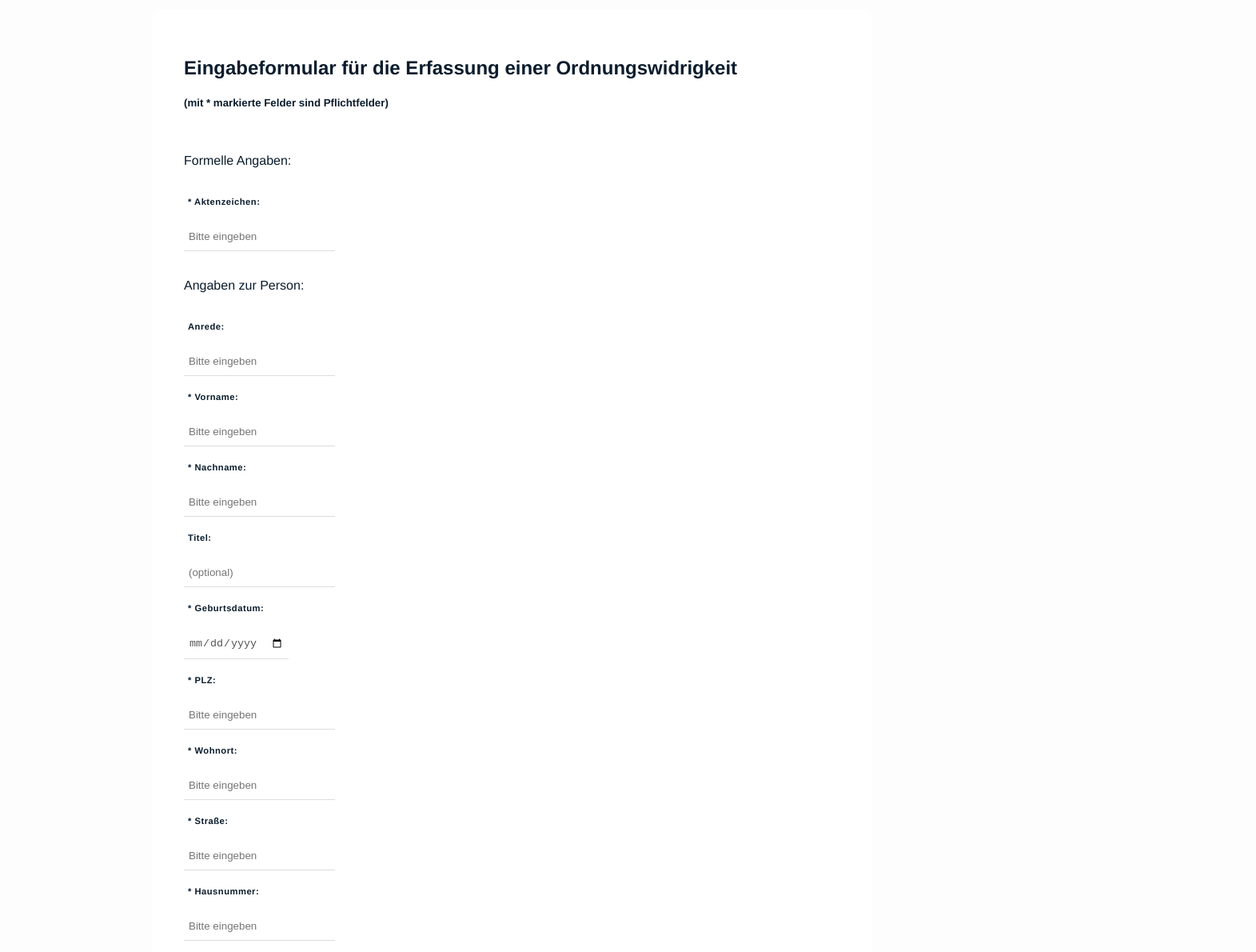
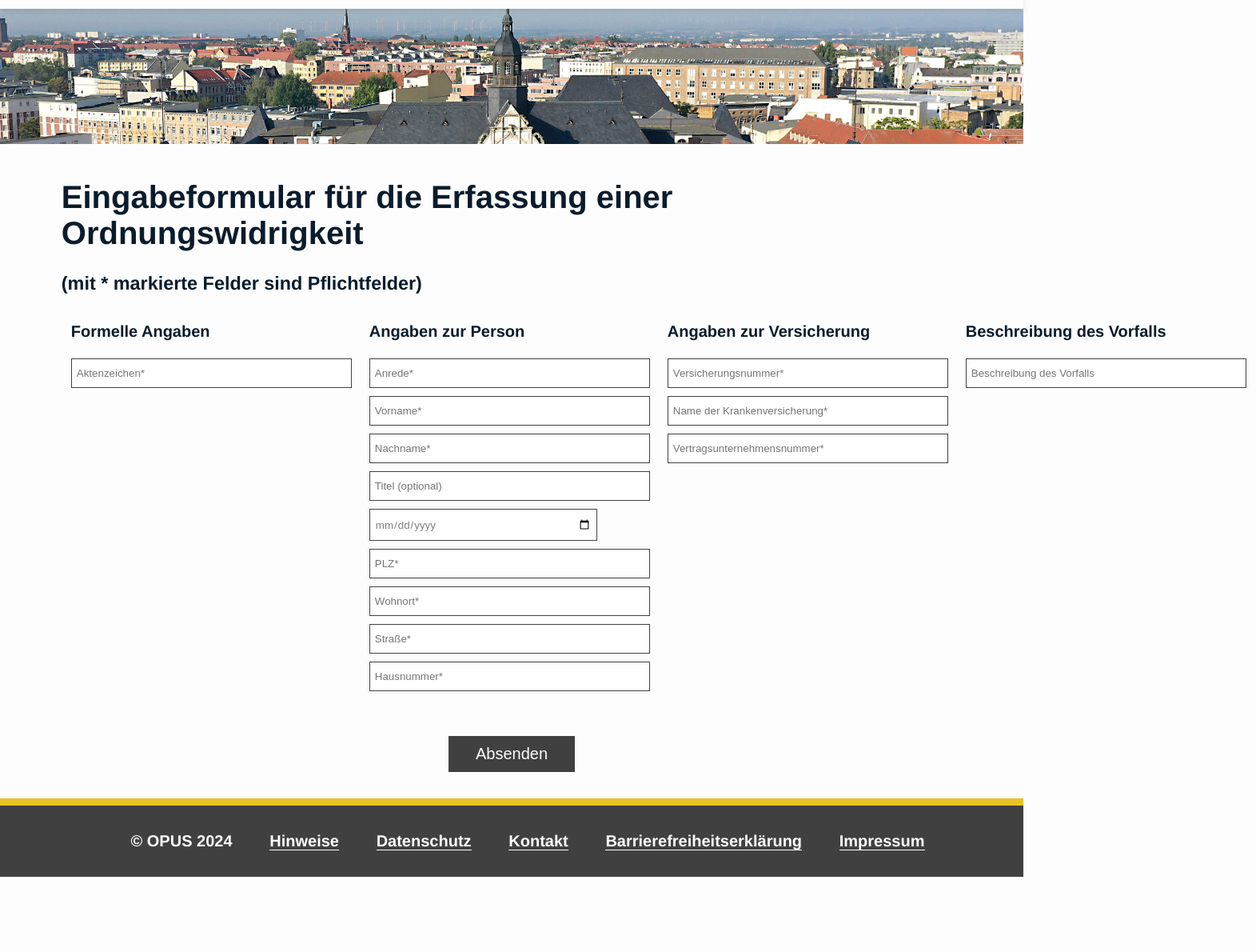
Before and after one commit to Cubemil/OPAS-User-Interface, a Vue app in the folder App/: page /input-form in a window 1280 px wide. Shown: the part 100-1290 px from the top of the page at 80% size, 1571 px wide, since content can reach past the window. After the commit the page ends 1196 px from the top, so only its background shows below. Built offline with nearby package versions, Linux system fonts and the light colour scheme.

Commit message:
updated case overview & input formular

```diff
--- a/App/src/components/CaseOverview.vue
+++ b/App/src/components/CaseOverview.vue
@@ -1,7 +1,9 @@
 <template>
   <div class="case-overview">
     <Navbar/>
-    <div class="case-overview-panel">
+    <img id="background" src="@/assets/landesverwaltungsamt.jpeg" alt="background">
+    <div class="menu-container">
+      <div class="menu">
         <h1>Fallübersicht</h1>
         <div v-if="items.length">
           <div v-for="item in items" :key="item.aktenzeichen" class="item">
@@ -12,6 +14,7 @@
         </div>
         <div v-else>
           <p>Es wurden keine Fälle gefunden.</p>
+        </div>
       </div>
     </div>
     <Footer/>
@@ -48,36 +51,43 @@ export default {
 </script>
 
 <style>
-.case-overview-panel {
-  position: relative;
-  margin: 50px 80px 0 80px;
-  padding: 20px;
-  border-radius: 15px;
-  background: #fdfdfd;
-  box-shadow: 0 0 10px rgba(0, 0, 0, 0.5);
+#background {
+  height: 100%;
+  width: 100%;
+  z-index: -1;
 }
 
-.case-overview .item {
+.menu-container {
+  background: #fdfdfd;
+  width: 100%;
+  min-height: 520px;
+}
+
+.menu {
+  padding: 1% 6%;
+  font-size: 20px;
+  font-weight: bold;
+}
+
+.menu .item {
   border: 1px solid #ddd;
   padding: 20px;
   margin-bottom: 20px;
-  border-radius: 10px;
   background: #f9f9f9;
   box-shadow: 0 2px 5px rgba(0, 0, 0, 0.1);
-  transition: transform 0.3s, box-shadow 0.3s;
+  transition: 0.3s;
 }
 
-.case-overview .item:hover {
-  transform: translateY(-5px);
-  box-shadow: 0 5px 15px rgba(0, 0, 0, 0.2);
+.menu .item:hover {
+  background: #E8C325;
 }
 
-.case-overview .item p {
+.menu .item p {
   margin: 5px 0;
   font-size: 16px;
 }
 
-.case-overview .item p strong {
+.menu .item p strong {
   color: #333;
 }
 </style>
--- a/App/src/components/Home.vue
+++ b/App/src/components/Home.vue
@@ -5,7 +5,8 @@
     <div class="menu-container">
       <div class="menu">
         <h1 id="title">OWiG121</h1>
-        <p id="description">Ordnungswidrigkeitsverfahren<br/>nach §121 Abs.1 Nr.6 SGB XI - Soziale Pflegeversicherung</p>
+        <p id="description">Ordnungswidrigkeitsverfahren<br/>nach §121 Abs.1 Nr.6 SGB XI - Soziale Pflegeversicherung
+        </p>
         <router-link to="/my-space" class="router-link">
           <button id="btn">Ersterfassung</button>
         </router-link>
@@ -40,22 +41,22 @@ export default {
 </script>
 
 <style>
+#background {
+  height: 100%;
+  width: 100%;
+  z-index: -1;
+}
+
 .menu-container {
   background: #fdfdfd;
   width: 100%;
-  height: 540px;
+  min-height: 525px;
 }
 
 .menu {
   padding: 1% 6%;
   font-size: 20px;
   font-weight: bold;
-}
-
-#background {
-  height: 100%;
-  width: 100%;
-  z-index: -1;
 }
 
 #btn {
--- a/App/src/components/InputForm.vue
+++ b/App/src/components/InputForm.vue
@@ -1,66 +1,60 @@
 <template>
   <div class="input-form">
     <Navbar/>
-    <form @submit.prevent="handleSubmit">
-      <h2>Eingabeformular für die Erfassung einer Ordnungswidrigkeit</h2>
-      <h5>(mit * markierte Felder sind Pflichtfelder)</h5>
+    <img id="background" src="@/assets/landesverwaltungsamt.jpeg" alt="background">
+    <div class="menu-container">
+      <div class="menu">
+        <form @submit.prevent="handleSubmit">
+          <h1 id="title">Eingabeformular für die Erfassung einer Ordnungswidrigkeit</h1>
+          <h3 id="description">(mit * markierte Felder sind Pflichtfelder)</h3>
 
-      <br>
-      <p>Formelle Angaben: </p>
+          <table class="input-fields">
+            <tr>
+              <th>Formelle Angaben</th>
+              <th>Angaben zur Person</th>
+              <th>Angaben zur Versicherung</th>
+              <th>Beschreibung des Vorfalls</th>
+            </tr>
+            <tr>
+              <td>
+                <input type="text" required v-model="aktenzeichen" placeholder="Aktenzeichen*" size="40">
+              </td>
+              <td>
+                <input type="text" required v-model="anrede" placeholder="Anrede*" size="40">
+                <input type="text" required v-model="vorname" placeholder="Vorname*" size="40">
+                <input type="text" required v-model="nachname" placeholder="Nachname*" size="40">
+                <input type="text" v-model="titel" placeholder="Titel (optional)" size="40">
+                <input type="date" required v-model="geburtsdatum" placeholder="Geburtsdatum*">
+                <input type="text" required v-model="plz" placeholder="PLZ*" size="40">
+                <input type="text" required v-model="wohnort" placeholder="Wohnort*" size="40">
+                <input type="text" required v-model="str" placeholder="Straße*" size="40">
+                <input type="text" required v-model="hausnummer" placeholder="Hausnummer*" size="40">
+              </td>
+              <td>
+                <input type="text" required v-model="versicherungsnummer" placeholder="Versicherungsnummer*"
+                       size="40">
+                <input type="text" required v-model="krankenversicherungsname"
+                       placeholder="Name der Krankenversicherung*"
+                       size="40">
+                <input type="text" required v-model="vertragsunternehmensnummer"
+                       placeholder="Vertragsunternehmensnummer*"
+                       size="40">
+              </td>
+              <td>
+                <input id="beschreibung" type="text" required v-model="beschreibung"
+                       placeholder="Beschreibung des Vorfalls"
+                       size="40">
+              </td>
+            </tr>
+          </table>
 
-      <label>* Aktenzeichen:</label>
-      <input type="text" required v-model="aktenzeichen" placeholder="Bitte eingeben">
-
-      <br>
-      <p>Angaben zur Person:</p>
-
-      <label>Anrede:</label>
-      <input type="text" required v-model="anrede" placeholder="Bitte eingeben">
-
-      <label>* Vorname:</label>
-      <input type="text" required v-model="vorname" placeholder="Bitte eingeben">
-
-      <label>* Nachname:</label>
-      <input type="text" required v-model="nachname" placeholder="Bitte eingeben">
-
-      <label>Titel:</label>
-      <input type="text" v-model="titel" placeholder="(optional)">
-
-      <label>* Geburtsdatum:</label>
-      <input type="date" required v-model="geburtsdatum" placeholder="Bitte eingeben">
-
-      <label>* PLZ: </label>
-      <input type="text" required v-model="plz" placeholder="Bitte eingeben">
-
-      <label>* Wohnort:</label>
-      <input type="text" required v-model="wohnort" placeholder="Bitte eingeben">
-
-      <label>* Straße: </label>
-      <input type="text" required v-model="str" placeholder="Bitte eingeben">
-
-      <label>* Hausnummer: </label>
-      <input type="text" required v-model="hausnummer" placeholder="Bitte eingeben">
-
-      <br>
-      <p>Angaben zur Versicherung:</p>
-      <label>* Versicherungsnummer:</label>
-      <input type="text" required v-model="versicherungsnummer" placeholder="Bitte eingeben">
-
-      <label>* Name der Krankenversicherung:</label>
-      <input type="text" required v-model="krankenversicherungsname" placeholder="Bitte eingeben">
-
-      <label>* Vertragsunternehmensnummer:</label>
-      <input type="text" required v-model="vertragsunternehmensnummer" placeholder="Bitte eingeben">
-
-      <br>
-      <p>Beschreibung des Vorfalls:</p>
-      <input id="beschreibung" type="text" required v-model="beschreibung" placeholder="Bitte eingeben">
-
-      <div class="submit">
-        <button id="submit_button">Absenden</button>
-        <p id="submit_area"></p>
+          <div class="submit">
+            <button id="submit_button">Absenden</button>
+            <p id="submit_area"></p>
+          </div>
+        </form>
       </div>
-    </form>
+    </div>
     <Footer/>
   </div>
 </template>
@@ -137,51 +131,97 @@ export default {
 </script>
 
 <style>
-form {
-  max-width: 820px;
-  background: white;
-  text-align: left;
-  margin: auto;
-  padding: 40px;
-  border-radius: 10px;
+#background {
+  height: 100%;
+  width: 100%;
+  z-index: -1;
 }
 
-label {
-  display: inline-block;
-  margin: 20px 5px;
-  font-size: 0.7em;
-  letter-spacing: 0.5px;
+.menu-container {
+  background: #fdfdfd;
+  width: 100%;
+  min-height: 520px;
+}
+
+.menu {
+  font-size: 20px;
+  font-weight: bold;
+  margin: 0;
+}
+
+.input-fields, th, td {
+  text-align: left;
+  /*border: 1px solid #ddd;*/
+}
+
+th, td {
+  padding: 10px;
+}
+
+td {
+  vertical-align: top;
+}
+
+form {
+  background: #fdfdfd;
+}
+
+form p {
+  font-size: 20px;
   font-weight: bold;
 }
 
 input {
   display: block;
   padding: 10px 6px;
-  widows: 100%;
+  margin-bottom: 10px;
   box-sizing: border-box;
-  border: none;
-  border-bottom: 1px solid #ddd;
-  color: #555;
+  border: 1px solid #404040;
+}
+
+input[type="date"] {
+  width: 285px;
+  height: 40px;
+  font-family: Arial, Helvetica, sans-serif;
+  color: grey;
 }
 
 .submit {
   text-align: center;
+  padding-top: 3%;
 }
 
 #submit_button {
   background: #404040;
-  border: 0;
-  padding: 10px 20px;
-  margin-top: 20px;
+  font-size: 20px;
+  padding: 1% 3%;
   color: #fdfdfd;
-  border-radius: 20px;
+  border: none;
+  cursor: pointer;
+  transition: 0.3s;
+  /*border-radius: 20px;*/
 }
 
 #submit_button:hover {
-  background-color: #4e4e4e;
+  background: #E8C325;
 }
 
-#submit_button:active {
-  background-color: #303030;
+@media only screen and (max-width: 480px) {
+  # {
+    font-size: 32px;
+  }
+
+  #description {
+    font-size: 20px;
+  }
+
+  #submit_button {
+    font-size: 16px;
+    padding: 2% 4%;
+  }
+
+  th, td {
+    display:inline-block;
+  }
 }
 </style>
--- a/App/src/components/MySpace.vue
+++ b/App/src/components/MySpace.vue
@@ -38,7 +38,7 @@ export default {
 .menu-container {
   background: #fdfdfd;
   width: 100%;
-  height: 540px;
+  min-height: 520px;
 }
 
 .menu {
--- a/App/src/components/default/Footer.vue
+++ b/App/src/components/default/Footer.vue
@@ -31,6 +31,7 @@ export default {
   list-style: none;
   display: flex;
   justify-content: space-evenly;
+  align-items: center;
   flex-wrap: wrap;
 }
 
--- a/App/src/components/default/Navbar.vue
+++ b/App/src/components/default/Navbar.vue
@@ -18,6 +18,7 @@ export default {
 
 <style>
 .navbar {
+  position: sticky;
   background: #fdfdfd;
   padding: 1% 6%;
   display: flex;
@@ -25,6 +26,7 @@ export default {
   justify-content: space-between;
   font-size: 20px;
   font-weight: bold;
+  box-shadow: 0 4px 8px rgba(0, 0, 0, 0.1);
 }
 
 #logo {
```
Lines whose indentation alone changed are shown as unchanged.
